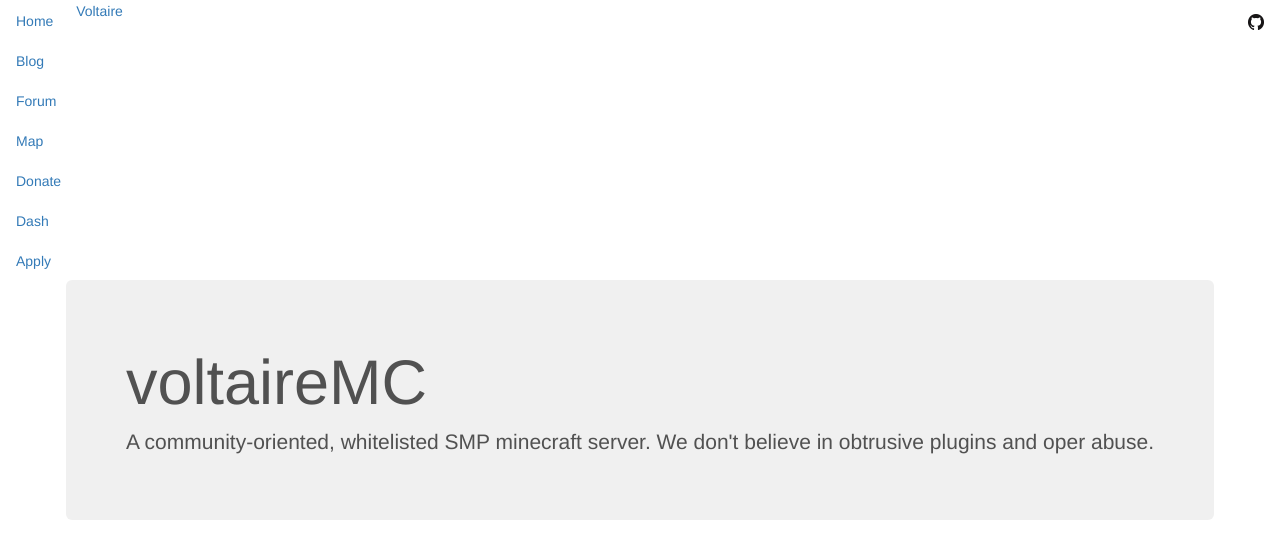
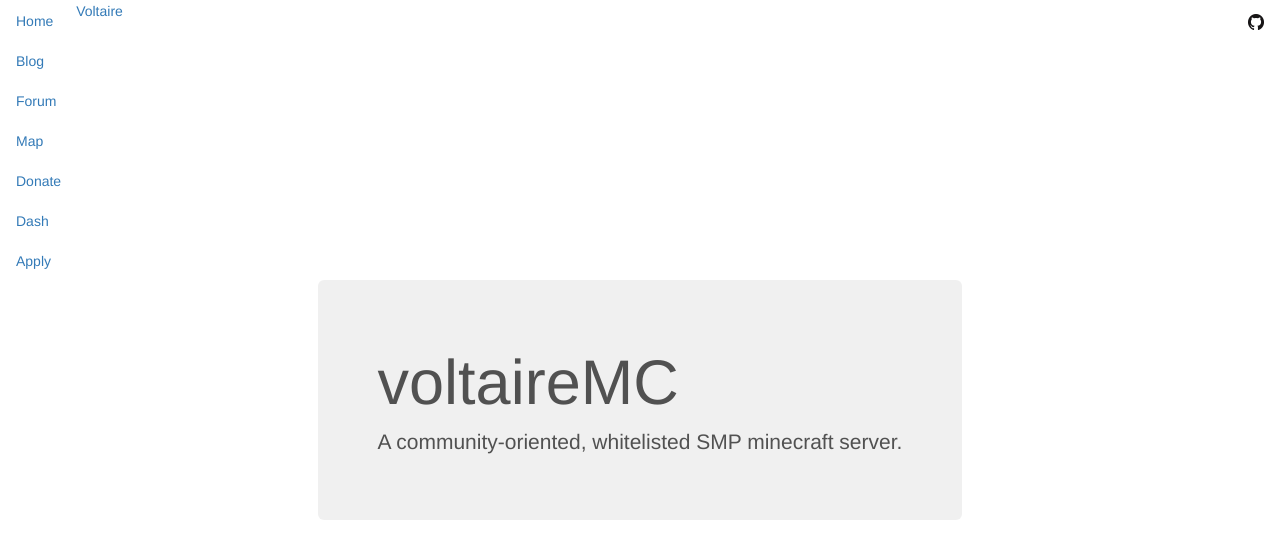
Before and after one commit to voltaire/minecraft-site, a Flask app: template app/templates/index.html in a window 1280 px wide. Shown: the top 559 px of the page. Run offline with Flask 2, Linux system fonts and the light colour scheme; the template is opened without the code that fills it, so the values that code supplies are empty; parts of the project's set-up code (start-up, migrations or seed data) failed here and were passed over; some libraries are stand-ins or nearby versions.

Commit message:
clean up server shortdesc

```diff
--- a/app/templates/index.html
+++ b/app/templates/index.html
@@ -7,7 +7,7 @@
   {{ message_flasher() }}
   <div class="jumbotron center-block centerMe" style="opacity:0.85;">
     <h1>voltaireMC</h1>
-    <p>A community-oriented, whitelisted SMP minecraft server. We don't believe in obtrusive plugins and oper abuse.</p>
+    <p>A community-oriented, whitelisted SMP minecraft server.</p>
     <div class="row-fluid">
       {% for mcservers_iter in config['MCSERVERS'] %}
       <div class="dashboard-block {{ mcservers_iter['name'] }}-block col-xs-{{ 12 // NUMSERVERS }}">
```
